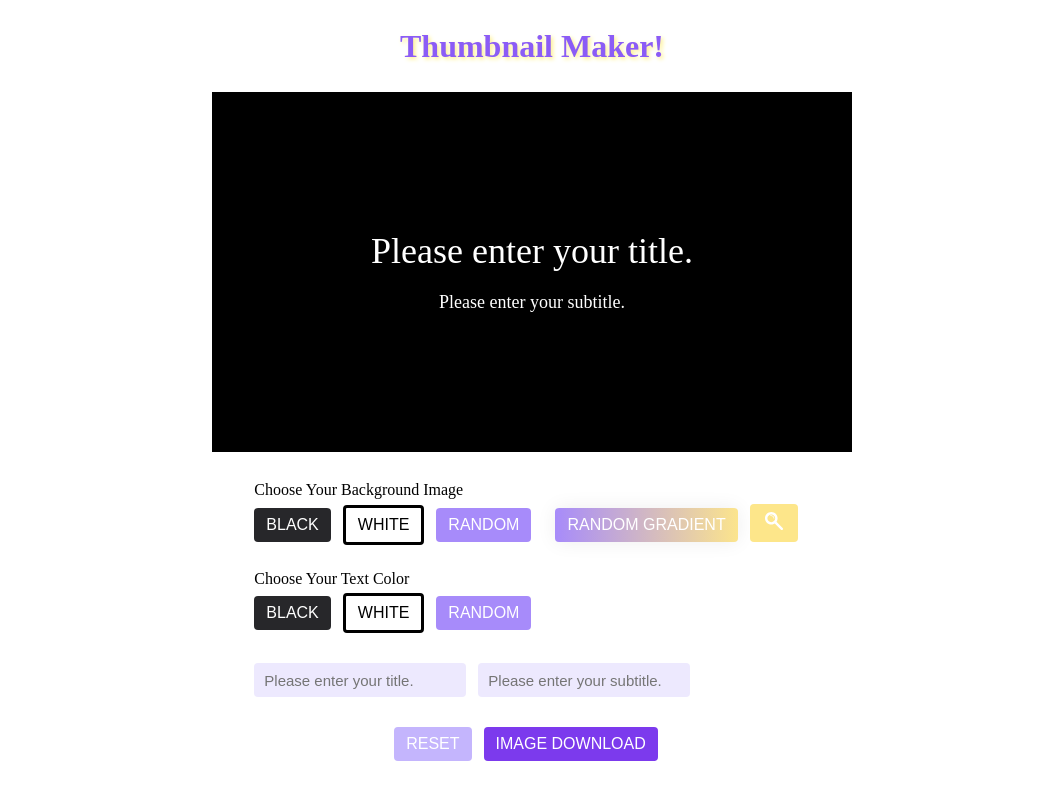
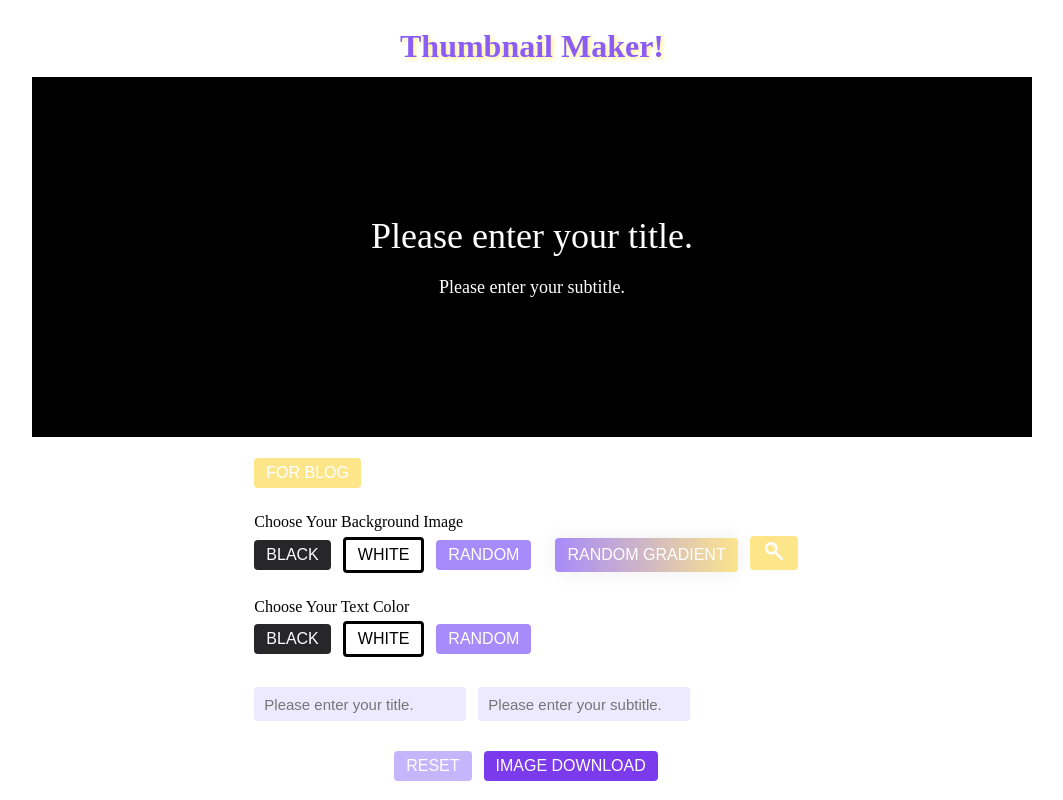
Before and after one commit to Lee-Yeseul/thumbnail_maker, a React (Vite) app: page / in a window 1280 px wide. Shown: the whole page, without its empty margins (108-1171 px from the left). Built offline with nearby package versions, Linux system fonts and the light colour scheme; no server answers.

Commit message:
feature add notion size

```diff
--- /dev/null
+++ b/src/components/ViewTypePicker.tsx
@@ -0,0 +1,32 @@
+import styled from 'styled-components';
+import Button from './common/Button';
+import { ViewType } from '@src/types';
+
+type ViewTypePicker = {
+  viewType: ViewType;
+  setViewType: (viewType: ViewType) => void;
+};
+export default function ViewTypePicker({
+  viewType,
+  setViewType,
+}: ViewTypePicker) {
+  const handleChangeViewType = () => {
+    if (viewType === 'notion') {
+      setViewType('blog');
+    }
+    if (viewType === 'blog') {
+      setViewType('notion');
+    }
+  };
+  return (
+    <Container>
+      <Button variant="yellow" onClick={handleChangeViewType}>
+        {`For ${viewType === 'blog' ? 'notion' : 'blog'}`}
+      </Button>
+    </Container>
+  );
+}
+
+const Container = styled.div`
+  margin-bottom: 20px;
+`;
--- a/src/components/common/Button.tsx
+++ b/src/components/common/Button.tsx
@@ -25,13 +25,13 @@ const hoverBackgroundColor = {
   gray: '#4b5563',
   primary: '#8b5cf6',
   dark: '#6d28d9',
-  light: '#c4b5fd',
+  light: '#9e8fd9',
   black: '#000000',
   white: '#f4f4f5',
 };
 
 const StyleBtn = styled.button<StyledBtnProps>`
-  padding: 8px 12px;
+  padding: 6px 12px;
   margin: 6px 12px 6px 0;
   border-radius: 4px;
   font-size: 1rem;
--- a/src/pages/Blog/index.tsx
+++ b/src/pages/Blog/index.tsx
@@ -7,6 +7,8 @@ import TextInput from '@components/TextInput';
 import TextColorPicker from '@components/TextColorPicker';
 import Title from '@components/common/Title';
 import Button from '@components/common/Button';
+import ViewTypePicker from '@src/components/ViewTypePicker';
+import { ViewType } from '@src/types';
 
 const INITIAL_TITLE = 'Please enter your title.';
 const INITIAL_SUBTITLE = 'Please enter your subtitle.';
@@ -22,6 +24,7 @@ export default function Blog() {
   const [title, setTitle] = useState(INITIAL_TITLE);
   const [subtitle, setSubtitle] = useState(INITIAL_SUBTITLE);
   const [backgroundImg, setBackgroundImg] = useState<string>('');
+  const [viewType, setViewType] = useState<ViewType>('notion');
 
   const handleSaveImg = () => {
     const capture: HTMLElement | null = document.querySelector('#capture');
@@ -58,6 +61,7 @@ export default function Blog() {
       <H1>Thumbnail Maker!</H1>
       <PreviewPalette
         id="capture"
+        viewType={viewType}
         textColor={selectedTextColor}
         backgroundColor={selectedBackgroundColor}
         backgroundImage={backgroundImg}
@@ -66,6 +70,10 @@ export default function Blog() {
         <Title variant="subtitle">{subtitle}</Title>
       </PreviewPalette>
       <div>
+        <ViewTypePicker
+          viewType={viewType}
+          setViewType={(type: ViewType) => setViewType(type)}
+        />
         <BackgroundPicker
           setBackgroundImg={(url: string) => setBackgroundImg(url)}
           setSelectedColor={(type: string, color1: string, color2?: string) => {
@@ -105,12 +113,14 @@ type PreviewPaletteProps = {
   fontWeight?: string;
   fontSize?: string;
   fontStyle?: string;
+  viewType: ViewType;
 };
 
 const PreviewPalette = styled.div<PreviewPaletteProps>`
-  width: 640px;
+  /* width: 640px; */
+  width: ${(props) => (props.viewType === 'blog' ? '640px' : '1000px')};
   height: 360px;
-  margin: 30px;
+  margin-bottom: 15px;
   background-color: ${(props) => props.backgroundColor[0]};
   background-image: url(${(props) => props.backgroundImage});
   background: linear-gradient(
@@ -133,7 +143,7 @@ const PreviewPalette = styled.div<PreviewPaletteProps>`
 
 const H1 = styled.h1`
   font-size: 32px;
-  margin-top: 30px;
+  margin: 30px 0 15px 0;
   font-weight: 700;
   text-shadow: 2px 2px 4px #fef08a;
   color: #8b5cf6;
--- a/src/types/index.ts
+++ b/src/types/index.ts
@@ -15,3 +15,5 @@ export type FontStyle = 'normal' | 'italic';
 export type FontWeight = 'normal' | 'bold';
 
 export type FontSize = '18px' | '24px' | '32px';
+
+export type ViewType = 'notion' | 'blog';
```
